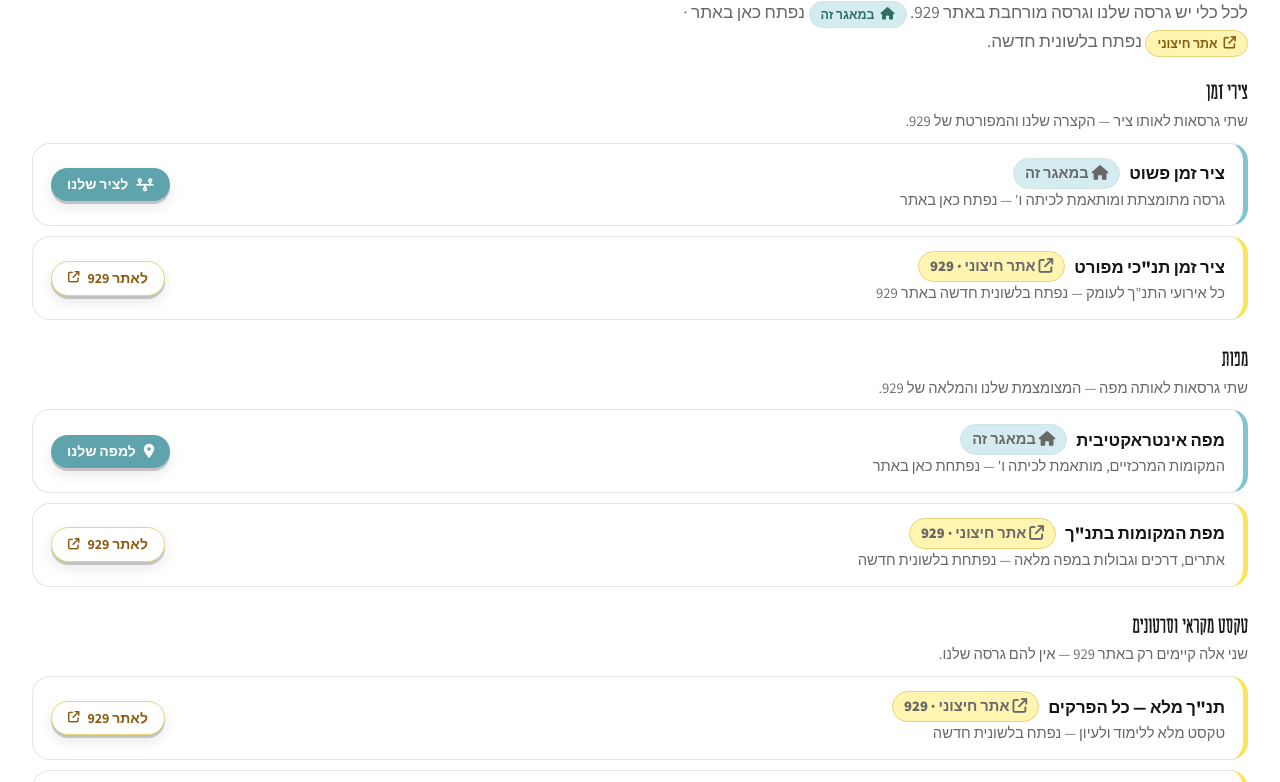
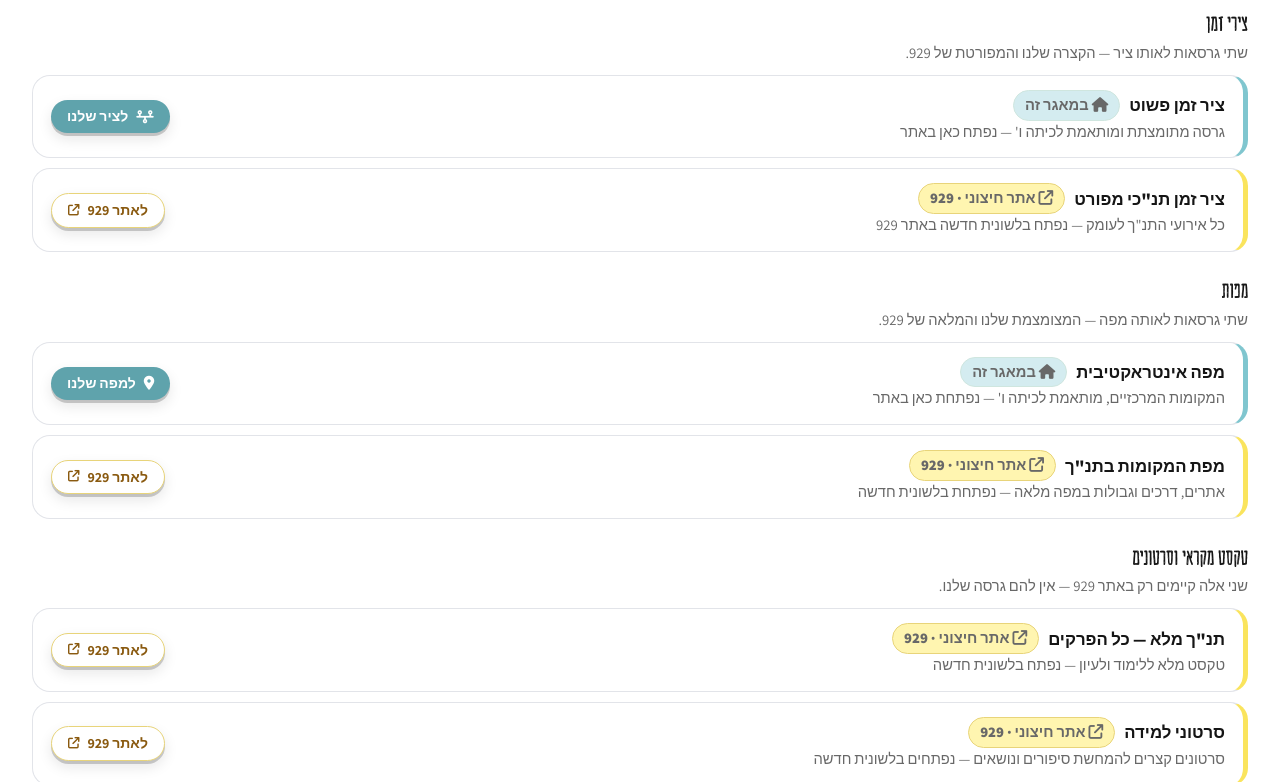
Before and after one commit to elad-cmd/Mivdak_Tanach, a plain HTML site: page ezrim.html in a window 1280 px wide. Shown: the part 271-1053 px from the top of the page. Drawn offline with Linux system fonts and the light colour scheme.

```diff
--- a/ezrim.html
+++ b/ezrim.html
@@ -41,8 +41,6 @@
   <section class="section">
     <div class="section__inner">
       <h2 class="section__title"><i class="fa-solid fa-toolbox" style="color:var(--color-teal-dark)"></i> חומרי הוראה, מפות וכלים</h2>
-      <p class="section__lead">לכל כלי יש גרסה שלנו וגרסה מורחבת באתר 929. <b class="srcbadge srcbadge--in"><i class="fa-solid fa-house"></i> במאגר זה</b> נפתח כאן באתר · <b class="srcbadge srcbadge--out"><i class="fa-solid fa-arrow-up-right-from-square"></i> אתר חיצוני</b> נפתח בלשונית חדשה.</p>
-
       <div class="linkgroup">
         <div class="linkgroup__head"><h3>צירי זמן</h3></div>
         <p class="linkgroup__note">שתי גרסאות לאותו ציר — הקצרה שלנו והמפורטת של 929.</p>
```
